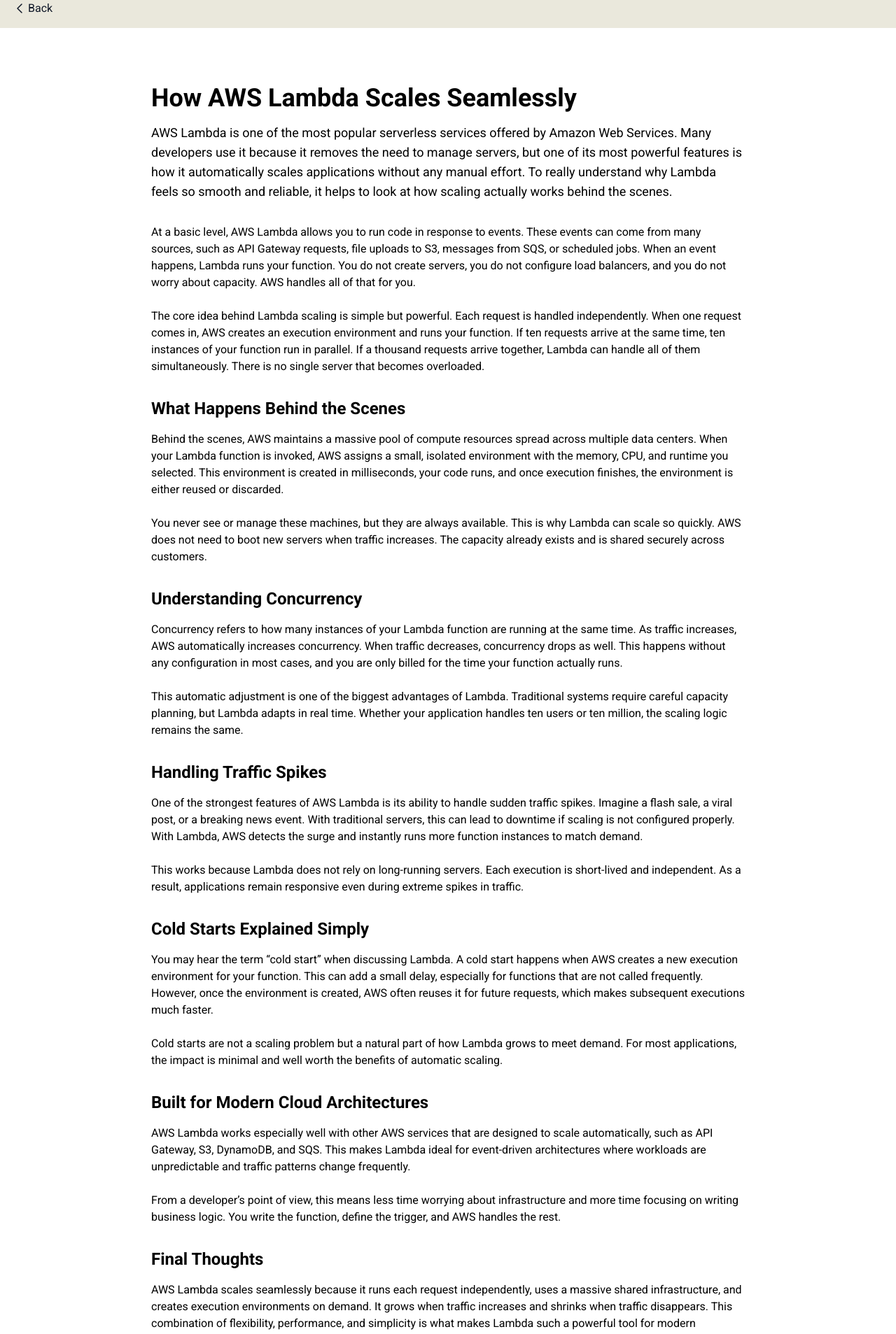
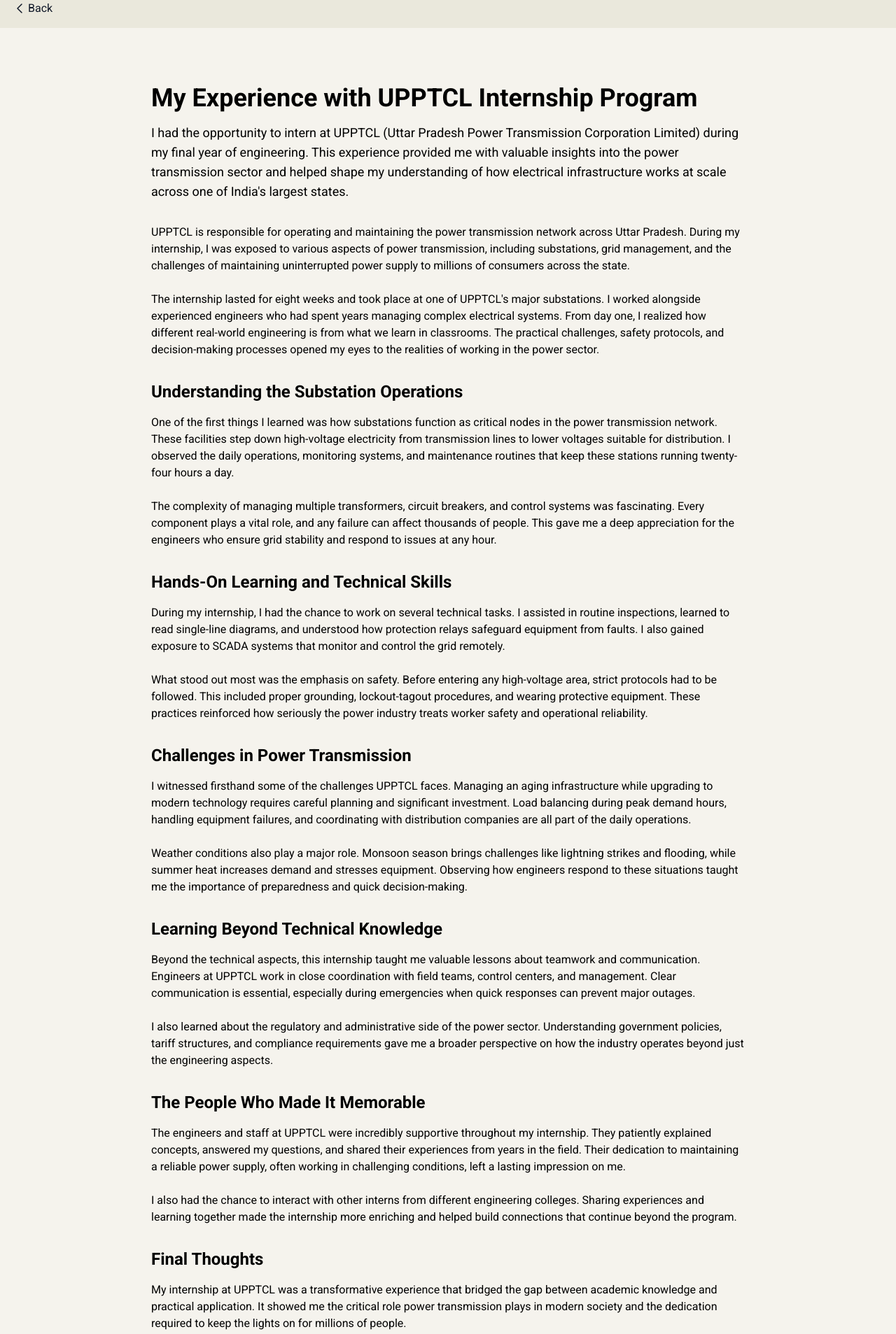
Before and after one commit to kinshukjainn/cloudkinshuk, a Next.js app: page /home-blog/blogE in a window 1280 px wide. Shown: the part 80-1987 px from the top of the page at 70% size. Built offline with nearby package versions, Linux system fonts and the light colour scheme.

Commit message:
feat: enhance blog layout and content with updated styles and new internship experience

```diff
--- a/app/(blogs)/home-blog/blogA/page.tsx
+++ b/app/(blogs)/home-blog/blogA/page.tsx
@@ -1,6 +1,6 @@
 export default function BlogPost() {
   return (
-    <article className="max-w-4xl pt-20  mx-auto px-6 py-12">
+    <article className="max-w-4xl bg-[#f5f3ed] pt-20  mx-auto px-6 py-12">
       <h1 className="text-4xl font-bold mb-4">
         How Instagram Is Engineered Under The Hood
       </h1>
--- a/app/(blogs)/home-blog/blogB/page.tsx
+++ b/app/(blogs)/home-blog/blogB/page.tsx
@@ -1,6 +1,6 @@
 export default function BlogPost() {
   return (
-    <article className="max-w-4xl pt-20  mx-auto px-6 py-12">
+    <article className="max-w-4xl bg-[#f5f3ed] pt-20  mx-auto px-6 py-12">
       <h1 className="text-4xl font-bold mb-4">
         Linux is go to `os` for development
       </h1>
--- a/app/(blogs)/home-blog/blogC/page.tsx
+++ b/app/(blogs)/home-blog/blogC/page.tsx
@@ -1,6 +1,6 @@
 export default function BlogPost() {
   return (
-    <article className="max-w-4xl pt-20 mx-auto px-6 py-12">
+    <article className="max-w-4xl bg-[#f5f3ed] pt-20 mx-auto px-6 py-12">
       <h1 className="text-4xl font-bold mb-4">
         How AWS Lambda Scales Seamlessly
       </h1>
--- a/app/(blogs)/home-blog/blogD/page.tsx
+++ b/app/(blogs)/home-blog/blogD/page.tsx
@@ -1,6 +1,6 @@
 export default function BlogPost() {
   return (
-    <article className="max-w-4xl pt-20 mx-auto px-6 py-12">
+    <article className="max-w-4xl bg-[#f5f3ed]  pt-20 mx-auto px-6 py-12">
       <h1 className="text-4xl font-bold mb-4">
         The AWS Shared Responsibility Mode
       </h1>
--- /dev/null
+++ b/app/(blogs)/home-blog/blogE/layout.tsx
@@ -0,0 +1,15 @@
+import type { Metadata } from "next";
+
+export const metadata: Metadata = {
+  title: "My Experience with UPPTCL Internship Program - Cloudkinshuk",
+  description:
+    "Sharing my journey and learnings from the UPPTCL Internship Program, highlighting key experiences and skills gained during the internship.",
+};
+
+export default function BlogLayout({
+  children,
+}: {
+  children: React.ReactNode;
+}) {
+  return <section className={` antialiased`}>{children}</section>;
+}
--- a/app/(blogs)/home-blog/blogE/page.tsx
+++ b/app/(blogs)/home-blog/blogE/page.tsx
@@ -1,141 +1,149 @@
 export default function BlogPost() {
   return (
-    <article className="max-w-4xl pt-20 mx-auto px-6 py-12">
+    <article className="max-w-4xl bg-[#f5f3ed] pt-20 mx-auto px-6 py-12">
       <h1 className="text-4xl font-bold mb-4">
-        How AWS Lambda Scales Seamlessly
+        My Experience with UPPTCL Internship Program
       </h1>
 
       <p className="text-lg mb-8">
-        AWS Lambda is one of the most popular serverless services offered by
-        Amazon Web Services. Many developers use it because it removes the need
-        to manage servers, but one of its most powerful features is how it
-        automatically scales applications without any manual effort. To really
-        understand why Lambda feels so smooth and reliable, it helps to look at
-        how scaling actually works behind the scenes.
+        I had the opportunity to intern at UPPTCL (Uttar Pradesh Power
+        Transmission Corporation Limited) during my final year of engineering.
+        This experience provided me with valuable insights into the power
+        transmission sector and helped shape my understanding of how electrical
+        infrastructure works at scale across one of India&apos;s largest states.
       </p>
 
       <p className="mb-6">
-        At a basic level, AWS Lambda allows you to run code in response to
-        events. These events can come from many sources, such as API Gateway
-        requests, file uploads to S3, messages from SQS, or scheduled jobs. When
-        an event happens, Lambda runs your function. You do not create servers,
-        you do not configure load balancers, and you do not worry about
-        capacity. AWS handles all of that for you.
+        UPPTCL is responsible for operating and maintaining the power
+        transmission network across Uttar Pradesh. During my internship, I was
+        exposed to various aspects of power transmission, including substations,
+        grid management, and the challenges of maintaining uninterrupted power
+        supply to millions of consumers across the state.
       </p>
 
       <p className="mb-6">
-        The core idea behind Lambda scaling is simple but powerful. Each request
-        is handled independently. When one request comes in, AWS creates an
-        execution environment and runs your function. If ten requests arrive at
-        the same time, ten instances of your function run in parallel. If a
-        thousand requests arrive together, Lambda can handle all of them
-        simultaneously. There is no single server that becomes overloaded.
+        The internship lasted for eight weeks and took place at one of
+        UPPTCL&apos;s major substations. I worked alongside experienced
+        engineers who had spent years managing complex electrical systems. From
+        day one, I realized how different real-world engineering is from what we
+        learn in classrooms. The practical challenges, safety protocols, and
+        decision-making processes opened my eyes to the realities of working in
+        the power sector.
       </p>
 
       <h2 className="text-2xl font-bold mt-8 mb-4">
-        What Happens Behind the Scenes
+        Understanding the Substation Operations
       </h2>
 
       <p className="mb-6">
-        Behind the scenes, AWS maintains a massive pool of compute resources
-        spread across multiple data centers. When your Lambda function is
-        invoked, AWS assigns a small, isolated environment with the memory, CPU,
-        and runtime you selected. This environment is created in milliseconds,
-        your code runs, and once execution finishes, the environment is either
-        reused or discarded.
+        One of the first things I learned was how substations function as
+        critical nodes in the power transmission network. These facilities step
+        down high-voltage electricity from transmission lines to lower voltages
+        suitable for distribution. I observed the daily operations, monitoring
+        systems, and maintenance routines that keep these stations running
+        twenty-four hours a day.
       </p>
 
       <p className="mb-6">
-        You never see or manage these machines, but they are always available.
-        This is why Lambda can scale so quickly. AWS does not need to boot new
-        servers when traffic increases. The capacity already exists and is
-        shared securely across customers.
+        The complexity of managing multiple transformers, circuit breakers, and
+        control systems was fascinating. Every component plays a vital role, and
+        any failure can affect thousands of people. This gave me a deep
+        appreciation for the engineers who ensure grid stability and respond to
+        issues at any hour.
       </p>
 
       <h2 className="text-2xl font-bold mt-8 mb-4">
-        Understanding Concurrency
+        Hands-On Learning and Technical Skills
       </h2>
 
       <p className="mb-6">
-        Concurrency refers to how many instances of your Lambda function are
-        running at the same time. As traffic increases, AWS automatically
-        increases concurrency. When traffic decreases, concurrency drops as
-        well. This happens without any configuration in most cases, and you are
-        only billed for the time your function actually runs.
+        During my internship, I had the chance to work on several technical
+        tasks. I assisted in routine inspections, learned to read single-line
+        diagrams, and understood how protection relays safeguard equipment from
+        faults. I also gained exposure to SCADA systems that monitor and control
+        the grid remotely.
       </p>
 
       <p className="mb-6">
-        This automatic adjustment is one of the biggest advantages of Lambda.
-        Traditional systems require careful capacity planning, but Lambda adapts
-        in real time. Whether your application handles ten users or ten million,
-        the scaling logic remains the same.
+        What stood out most was the emphasis on safety. Before entering any
+        high-voltage area, strict protocols had to be followed. This included
+        proper grounding, lockout-tagout procedures, and wearing protective
+        equipment. These practices reinforced how seriously the power industry
+        treats worker safety and operational reliability.
       </p>
 
-      <h2 className="text-2xl font-bold mt-8 mb-4">Handling Traffic Spikes</h2>
+      <h2 className="text-2xl font-bold mt-8 mb-4">
+        Challenges in Power Transmission
+      </h2>
 
       <p className="mb-6">
-        One of the strongest features of AWS Lambda is its ability to handle
-        sudden traffic spikes. Imagine a flash sale, a viral post, or a breaking
-        news event. With traditional servers, this can lead to downtime if
-        scaling is not configured properly. With Lambda, AWS detects the surge
-        and instantly runs more function instances to match demand.
+        I witnessed firsthand some of the challenges UPPTCL faces. Managing an
+        aging infrastructure while upgrading to modern technology requires
+        careful planning and significant investment. Load balancing during peak
+        demand hours, handling equipment failures, and coordinating with
+        distribution companies are all part of the daily operations.
       </p>
 
       <p className="mb-6">
-        This works because Lambda does not rely on long-running servers. Each
-        execution is short-lived and independent. As a result, applications
-        remain responsive even during extreme spikes in traffic.
+        Weather conditions also play a major role. Monsoon season brings
+        challenges like lightning strikes and flooding, while summer heat
+        increases demand and stresses equipment. Observing how engineers respond
+        to these situations taught me the importance of preparedness and quick
+        decision-making.
       </p>
 
       <h2 className="text-2xl font-bold mt-8 mb-4">
-        Cold Starts Explained Simply
+        Learning Beyond Technical Knowledge
       </h2>
 
       <p className="mb-6">
-        You may hear the term “cold start” when discussing Lambda. A cold start
-        happens when AWS creates a new execution environment for your function.
-        This can add a small delay, especially for functions that are not called
-        frequently. However, once the environment is created, AWS often reuses
-        it for future requests, which makes subsequent executions much faster.
+        Beyond the technical aspects, this internship taught me valuable lessons
+        about teamwork and communication. Engineers at UPPTCL work in close
+        coordination with field teams, control centers, and management. Clear
+        communication is essential, especially during emergencies when quick
+        responses can prevent major outages.
       </p>
 
       <p className="mb-6">
-        Cold starts are not a scaling problem but a natural part of how Lambda
-        grows to meet demand. For most applications, the impact is minimal and
-        well worth the benefits of automatic scaling.
+        I also learned about the regulatory and administrative side of the power
+        sector. Understanding government policies, tariff structures, and
+        compliance requirements gave me a broader perspective on how the
+        industry operates beyond just the engineering aspects.
       </p>
 
       <h2 className="text-2xl font-bold mt-8 mb-4">
-        Built for Modern Cloud Architectures
+        The People Who Made It Memorable
       </h2>
 
       <p className="mb-6">
-        AWS Lambda works especially well with other AWS services that are
-        designed to scale automatically, such as API Gateway, S3, DynamoDB, and
-        SQS. This makes Lambda ideal for event-driven architectures where
-        workloads are unpredictable and traffic patterns change frequently.
+        The engineers and staff at UPPTCL were incredibly supportive throughout
+        my internship. They patiently explained concepts, answered my questions,
+        and shared their experiences from years in the field. Their dedication
+        to maintaining a reliable power supply, often working in challenging
+        conditions, left a lasting impression on me.
       </p>
 
       <p className="mb-6">
-        From a developer’s point of view, this means less time worrying about
-        infrastructure and more time focusing on writing business logic. You
-        write the function, define the trigger, and AWS handles the rest.
+        I also had the chance to interact with other interns from different
+        engineering colleges. Sharing experiences and learning together made the
+        internship more enriching and helped build connections that continue
+        beyond the program.
       </p>
 
       <h2 className="text-2xl font-bold mt-8 mb-4">Final Thoughts</h2>
 
       <p className="mb-6">
-        AWS Lambda scales seamlessly because it runs each request independently,
-        uses a massive shared infrastructure, and creates execution environments
-        on demand. It grows when traffic increases and shrinks when traffic
-        disappears. This combination of flexibility, performance, and simplicity
-        is what makes Lambda such a powerful tool for modern applications.
+        My internship at UPPTCL was a transformative experience that bridged the
+        gap between academic knowledge and practical application. It showed me
+        the critical role power transmission plays in modern society and the
+        dedication required to keep the lights on for millions of people.
       </p>
 
       <p className="mb-6">
-        If you are building cloud-native applications or just starting with
-        serverless, understanding how Lambda scales will help you design systems
-        that are reliable, cost-effective, and ready for real-world traffic.
+        For any engineering student considering an internship in the power
+        sector, I highly recommend it. The exposure to real-world challenges,
+        hands-on learning opportunities, and insights from experienced
+        professionals make it an invaluable part of your engineering education.
       </p>
 
       <div className="mt-12 pt-6 border-t">
--- a/app/(blogs)/home-blog/layout.tsx
+++ b/app/(blogs)/home-blog/layout.tsx
@@ -13,7 +13,7 @@
   children: React.ReactNode;
 }) {
   return (
-    <section className={` antialiased`}>
+    <section className={` antialiased bg-[#f5f3ed]`}>
       <Blogheader />
       {children}
     </section>
--- a/app/globals.css
+++ b/app/globals.css
@@ -1,5 +1,6 @@
 @import "tailwindcss";
 
 body {
+  background-color: #f5f3ed;
   font-family: var(--font-roboto), sans-serif;
 }
```
Also changed, not shown: app/seo-insights/page.tsx (+4 -4 lines), app/setup/page.tsx (+4 -4 lines), app/updates/page.tsx (+15 -15 lines), 2 other files (tests, documents, lock files or other folders).
